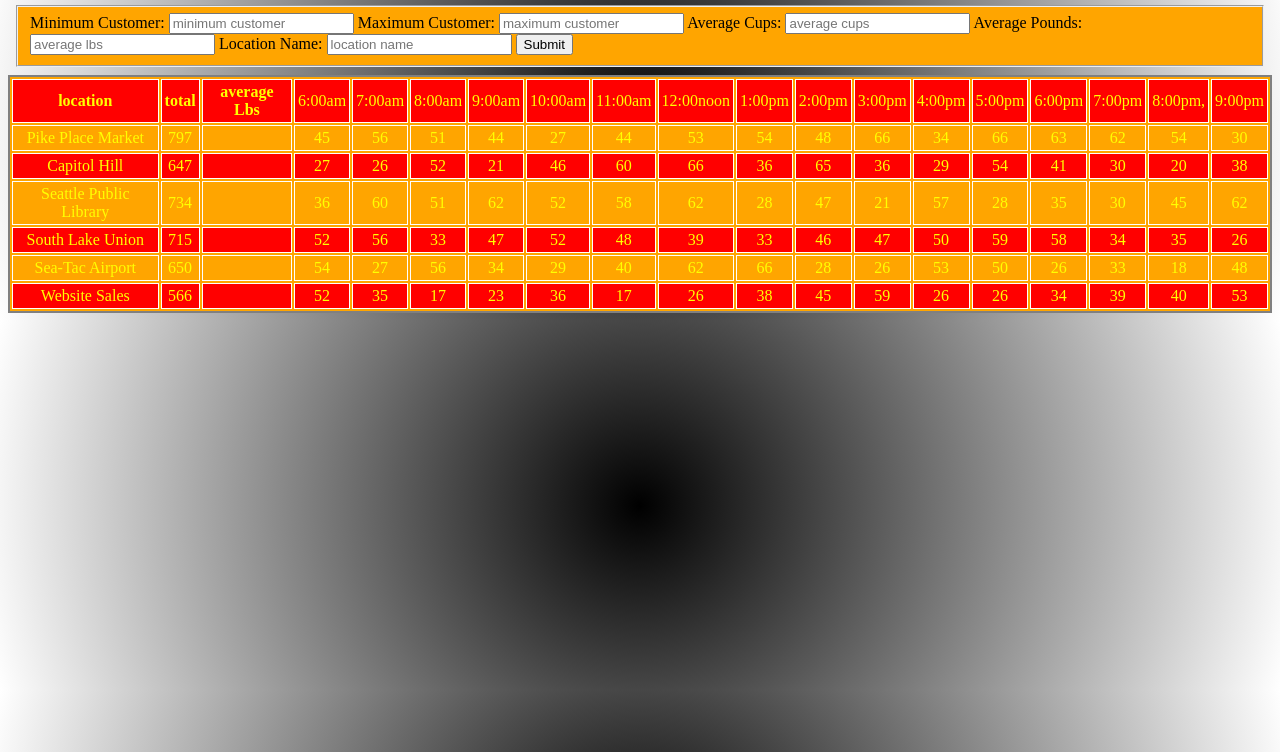
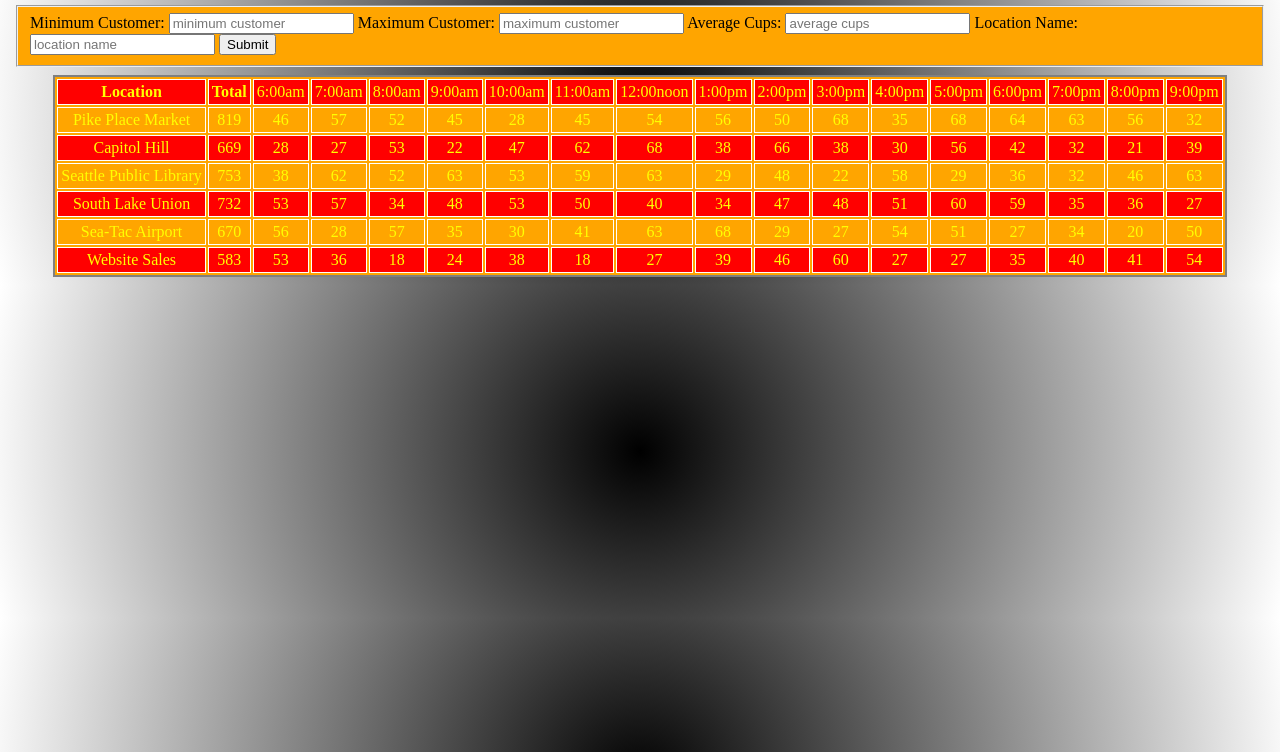
Before and after one commit to Rubiksron/campfire-coffee, a plain HTML site: page data.html in a window 1280 px wide. Shown: the part 48-800 px from the top of the page. Drawn offline with Linux system fonts and the light colour scheme.

Commit message:
removed the lbs section of the table

```diff
--- a/data.html
+++ b/data.html
@@ -18,8 +18,8 @@
         <label for="average_cups">Average Cups:</label>
         <input id="average_cups" name="average_cups" type="text" placeholder="average cups">
 
-        <label for="average_lbs">Average Pounds:</label>
-        <input id="average_lbs" name="average_lbs" type="text" placeholder="average lbs">
+        <!-- <label for="average_lbs">Average Pounds:</label>
+        <input id="average_lbs" name="average_lbs" type="text" placeholder="average lbs"> -->
 
 
         <label for="loc_name">Location Name:</label>
--- a/js/app.js
+++ b/js/app.js
@@ -1,23 +1,22 @@
 'use strict';
 
-var hours = ['6:00am', '7:00am', '8:00am', '9:00am', '10:00am', '11:00am', '12:00noon', '1:00pm', '2:00pm', '3:00pm', '4:00pm', '5:00pm', '6:00pm', '7:00pm', '8:00pm,', '9:00pm',];
+var hours = ['6:00am', '7:00am', '8:00am', '9:00am', '10:00am', '11:00am', '12:00noon', '1:00pm', '2:00pm', '3:00pm', '4:00pm', '5:00pm', '6:00pm', '7:00pm', '8:00pm', '9:00pm'];
 
-var stores = [];
-
-function CoffeeShop (minCust, maxCust, avgCups, locName) {
+function CoffeeShop (minCust, maxCust, avgCups, avgLbs, locName) {
   this.minCust = minCust;
   this.maxCust = maxCust;
   this.avgCups = avgCups;
+  this.avgLbs = avgLbs;
   this.locName = locName;
   this.perHourArray = [];
-  this.perHourLbs = [];
   this.total = 0;
+  this.perHourLbsArray = [];
+  this.perHourLbs = 0;
   this.renderShopRow();
-  stores.push(this);
   console.log(this);
 }
 CoffeeShop.prototype.randomCustomer = function(min, max) {
-  return Math.floor(Math.random()*((max - min) + 1) + min);
+  return Math.ceil(Math.random()*((max - min) + 1) + min);
 }
 CoffeeShop.prototype.generateHourly = function() {
   for (var i = 0; i < hours.length; i++) {
@@ -26,13 +25,15 @@
     this.total += coffee;
   }
 }
-CoffeeShop.prototype.generateHourlyLbs = function() {
-  for (var i = 0; i < hours.length; i++) {
-    var lbs = Math.ceil(this.avgCups * this.randomCustomer(this.minCust, this.maxCust));
-    this.perHourLbs.push(lbs);
-    this.total += lbs;
-  }
-}
+
+// CoffeeShop.prototype.generateHourlyLbs = function() {
+//   for (var i = 0; i < hours.length; i++) {
+//     var coffeeLbs = Math.ceil(this.avgLbs * this.randomCustomer(this.minCust, this.maxCust));
+//     this.perHourLbsArray.push(coffeeLbs);
+//     this.perHourLbs += coffeeLbs;
+//   }
+// }
+
 
 CoffeeShop.prototype.renderShopRow = function() {
   this.generateHourly();
@@ -45,22 +46,21 @@
   var tdElem = document.createElement('td');
   tdElem.textContent = this.total;
   trEl.appendChild(tdElem);
-//fixing the avgLbs
-  var tdElement = document.createElement('td');
-  tdElement.textContent = this.perHourLbs;
-  trEl.appendChild(tdElement);
-
-  for (var i = 0; i < this.perHourLbs.length; i++) {
-
-    var tdEl = document.createElement('td');
-    tdEl.textContent = this.perHourLbs[i];
-    trEl.appendChild(tdEl);
-  }
-  //down to here
+  //this adds content to Average Lbs
+  // var tdElement = document.createElement('td');
+  // tdElement.textContent = this.perHourLbs;
+  // trEl.appendChild(tdElement);
+  //this adds content to Average Lbs
   for (var i = 0; i < this.perHourArray.length; i++) {
 
     var tdEl = document.createElement('td');
     tdEl.textContent = this.perHourArray[i];
+
+  // for (var j = 0; i < this.perHourLbsArray.length; j++) {
+  //   tdElem = document.createElement('td');
+  //   tdElem.textContent = this.perHourLbsArray[j];
+  //   trEl.appendChild(tdElem);
+  // }
     trEl.appendChild(tdEl);
   }
   tableDataEl.appendChild(trEl);
@@ -71,16 +71,16 @@
 
   var trEl = document.createElement('tr');
   var thEl = document.createElement('th');
-  thEl.textContent = 'location';
+  thEl.textContent = 'Location';
   trEl.appendChild(thEl);
   var thElem = document.createElement('th');
-  thElem.textContent = 'total';
+  thElem.textContent = 'Total';
   trEl.appendChild(thElem);
-  //added the below three lines to add a new category.
-  var thElement = document.createElement('th');
-  thElement.textContent = 'average Lbs';
-  trEl.appendChild(thElement);
-
+  //added this Average Lbs row
+  // var thElement = document.createElement('th');
+  // thElement.textContent = 'Average Lbs';
+  // trEl.appendChild(thElement);
+  //ending here
 for (var i = 0; i < hours.length; i++) {
   var tdEl = document.createElement('td');
   tdEl.textContent = hours[i];
@@ -90,26 +90,26 @@
 }
 renderHeaderRow();
 
-var pikePlaceMarket = new CoffeeShop(14, 55, 1.2, 'Pike Place Market');
-var capitolHill = new CoffeeShop(14, 55, 1.2, 'Capitol Hill');
-var seattlePublicLibrary = new CoffeeShop(14, 55, 1.2, 'Seattle Public Library');
-var southLakeUnion = new CoffeeShop(14, 55, 1.2, 'South Lake Union');
-var seaTacAirport = new CoffeeShop(14, 55, 1.2, 'Sea-Tac Airport');
-var websiteSales = new CoffeeShop(14, 55, 1.2, 'Website Sales');
+var pikePlaceMarket = new CoffeeShop(14, 55, 1.2, 3, 'Pike Place Market');
+var capitolHill = new CoffeeShop(14, 55, 1.2, 3, 'Capitol Hill');
+var seattlePublicLibrary = new CoffeeShop(14, 55, 1.2, 3, 'Seattle Public Library');
+var southLakeUnion = new CoffeeShop(14, 55, 1.2, 3, 'South Lake Union');
+var seaTacAirport = new CoffeeShop(14, 55, 1.2, 3, 'Sea-Tac Airport');
+var websiteSales = new CoffeeShop(14, 55, 1.2, 3, 'Website Sales');
 
 
 var submitButton = document.getElementById('user_form');
 submitButton.addEventListener('submit', addLocation);
 
 function addLocation(e){
+  console.log(e);
   e.preventDefault();
 
-  var locName = e.target.loc_name.value;
   var minCust = e.target.minimum_customer.value;
   var maxCust = e.target.maximum_customer.value;
   var avgCups = e.target.average_cups.value;
-  var avgLbs = e.target.average_lbs.value;
+  // var avgLbs = e.target.average_lbs.value;
+  var locName = e.target.loc_name.value;
 
   var newLocation = new CoffeeShop(+minCust, +maxCust, +avgCups, locName);
-  // newLocation.renderShopRow();
 }
```
Lines whose indentation alone changed are shown as unchanged.
